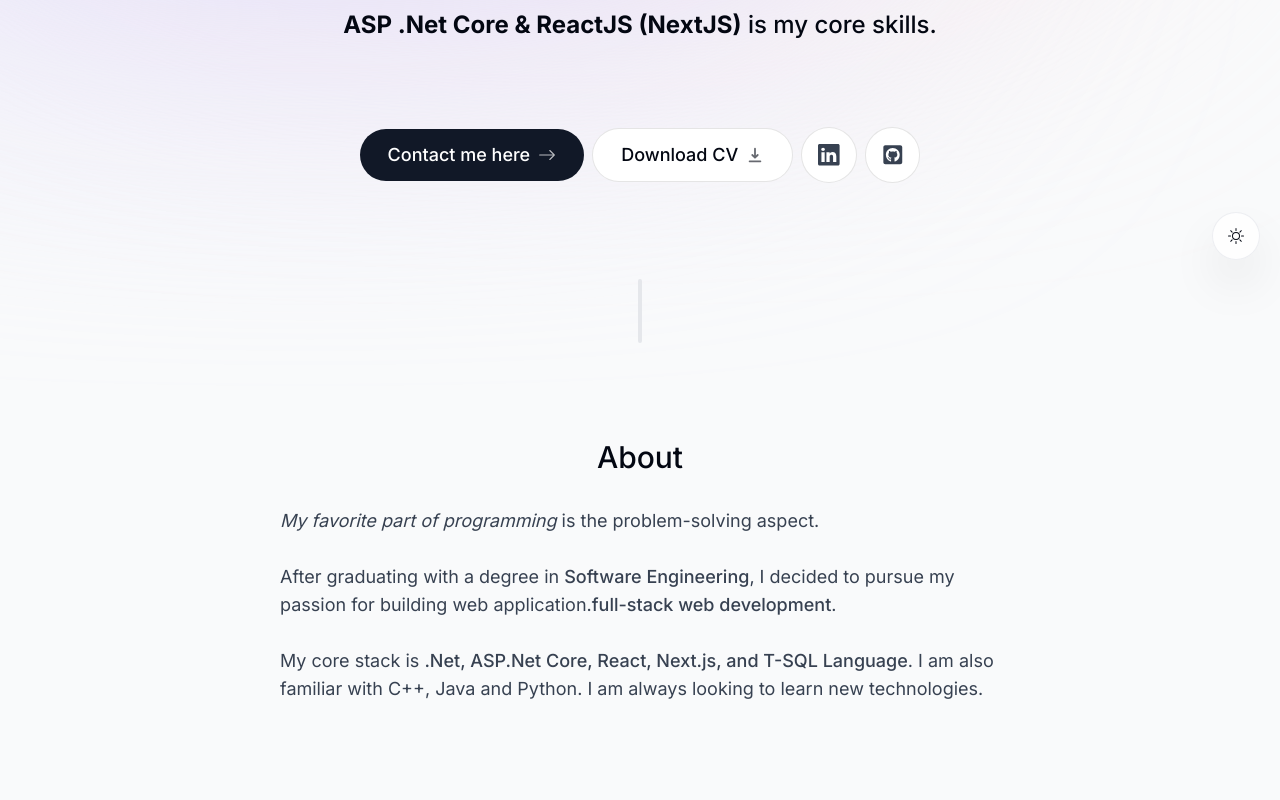
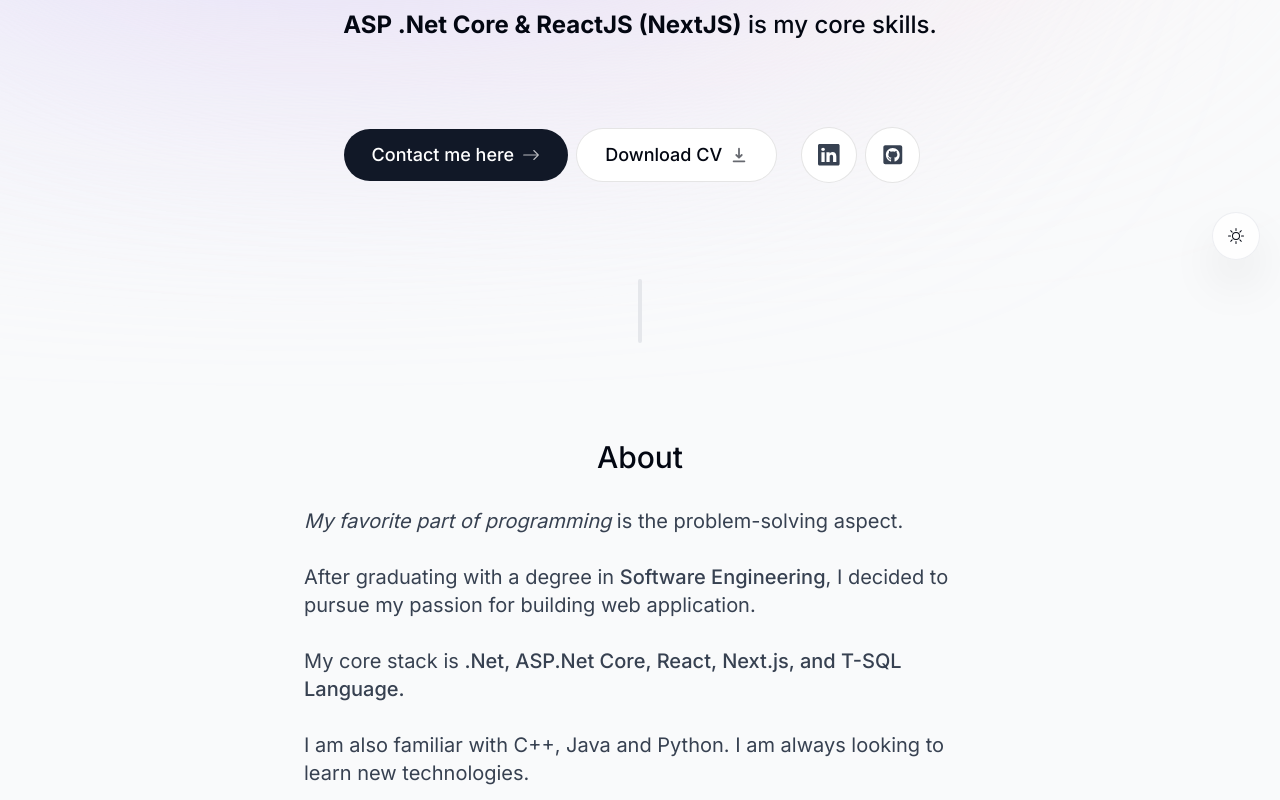
Before and after one commit to namke-dev/portfolio_namke_dev, a Next.js app: page / in a window 1280 px wide. Shown: the part 520-1320 px from the top of the page. Built offline with nearby package versions, Linux system fonts and the light colour scheme; no server answers.

Commit message:
update content

```diff
--- a/components/about.tsx
+++ b/components/about.tsx
@@ -22,7 +22,12 @@ export default function About() {
       id="about"
     >
       <SectionHeading>About</SectionHeading>
-      <div className="text-left text-lg mb-3 text-gray-700 dark:text-white/80">
+      <div
+        className="text-left text-lg mb-3 sm:text-xl
+        text-gray-700
+        dark:text-white/80
+        mx-6"
+      >
         <p>
           <span className="italic">My favorite part of programming</span> is the
           problem-solving aspect.
@@ -32,15 +37,17 @@ export default function About() {
           After graduating with a degree in{" "}
           <span className="font-medium">Software Engineering</span>, I decided
           to pursue my passion for building web application.
-          <span className="font-medium">full-stack web development</span>.{" "}
         </p>
         <br />
         <p>
           My core stack is{" "}
           <span className="font-medium">
-            .Net, ASP.Net Core, React, Next.js, and T-SQL Language
+            .Net, ASP.Net Core, React, Next.js, and T-SQL Language.
           </span>
-          . I am also familiar with C++, Java and Python. I am always looking to
+        </p>
+        <br />
+        <p>
+          I am also familiar with C++, Java and Python. I am always looking to
           learn new technologies.
         </p>
       </div>
--- a/components/header.tsx
+++ b/components/header.tsx
@@ -16,7 +16,7 @@ export default function Header() {
       <motion.div
         className="
           fixed top-0 left-1/2
-          h-[3.5rem] w-full
+          h-[4.5rem] w-full
           rounded-none
           border border-white border-opacity-40
           bg-white bg-opacity-80
--- a/components/intro.tsx
+++ b/components/intro.tsx
@@ -68,7 +68,7 @@ export default function Intro() {
         <p className="font-bold">Hello! I'm Ke Nam </p>
         <p className="font-bold">A full-stack developer</p>
 
-        <div className="!text-2xl sm:text-2xl !leading-[1.9] mt-[2rem]">
+        <div className="text-xl sm:text-2xl !leading-[1.9] mt-[2rem]">
           <p>
             I have built
             <span className="font-bold"> web apps </span>
@@ -133,6 +133,10 @@ export default function Intro() {
           Download CV
           <HiDownload className="group-hover:translate-y-1 opacity-60 transition" />
         </a>
+        <div
+          className="flex flex-row
+          items-center justify-center gap-2 px-4 text-lg font-medium"
+        >
           <a
             className="flex items-center
           bg-white
@@ -177,7 +181,17 @@ export default function Intro() {
           >
             <FaGithubSquare />
           </a>
+        </div>
       </motion.div>
+      <motion.div
+        className="flex flex-col sm:flex-row
+          items-center justify-center gap-2 px-4 text-lg font-medium"
+        initial={{ opacity: 0, y: 100 }}
+        animate={{ opacity: 1, y: 0 }}
+        transition={{
+          delay: 0.1,
+        }}
+      ></motion.div>
     </section>
   );
 }
```
Lines whose indentation alone changed are shown as unchanged.
